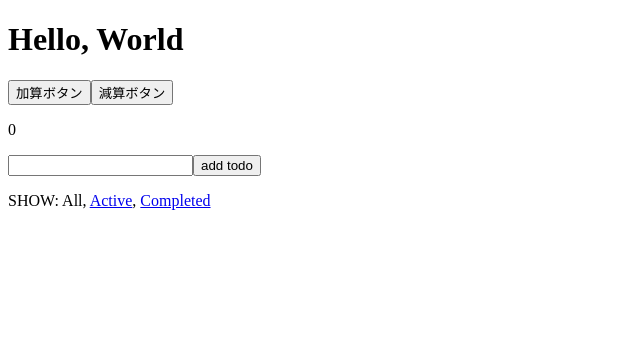
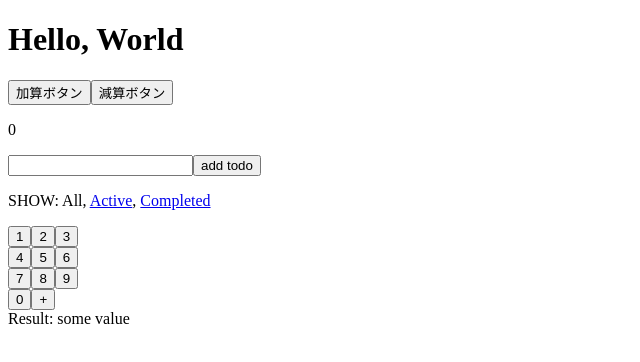
Before and after one commit to tofu0308/202004, a React (Create React App) app: page / in a window 1280 px wide. Shown: the top 362 px of the page, without its empty margins (0-640 px from the left). Built offline with nearby package versions, Linux system fonts and the light colour scheme.

Commit message:
componentを追加

```diff
--- /dev/null
+++ b/src/components/NumBtn.js
@@ -0,0 +1,6 @@
+import React from 'react'
+
+const NumBtn = ({n}) => (
+<button>{n}</button>
+)
+export default NumBtn;
--- /dev/null
+++ b/src/components/PlusBtn.js
@@ -0,0 +1,6 @@
+import React from 'react'
+
+const PlusBtn = ({n}) => (
+<button>+</button>
+)
+export default PlusBtn;
--- /dev/null
+++ b/src/components/Result.js
@@ -0,0 +1,8 @@
+import React from 'react'
+
+const Result = ({n}) => (
+<div>
+  Result: <span>some value</span>
+</div>
+)
+export default Result;
--- /dev/null
+++ b/src/containers/CalculatorContainer.js
@@ -0,0 +1,39 @@
+import React, { Component } from "react";
+
+// components
+import NumBtn from "../components/NumBtn"
+import PlusBtn from "../components/PlusBtn"
+import Result from "../components/Result"
+
+class CalculatorContainer extends Component {
+  render() {
+    return(
+      <div>
+        <div>
+          <NumBtn n={1} />
+          <NumBtn n={2} />
+          <NumBtn n={3} />
+        </div>
+        <div>
+          <NumBtn n={4} />
+          <NumBtn n={5} />
+          <NumBtn n={6} />
+        </div>
+        <div>
+          <NumBtn n={7} />
+          <NumBtn n={8} />
+          <NumBtn n={9} />
+        </div>
+
+        <div>
+          <NumBtn n={0} />
+          <PlusBtn />
+        </div>
+
+        <Result />
+      </div>
+    );
+  }
+}
+
+export default CalculatorContainer;
--- a/src/index.js
+++ b/src/index.js
@@ -6,6 +6,9 @@ import { Provider, connect } from "react-redux";
 import todo from './reducers'
 import Todo from './components/App'
 
+import CalculatorContainer from './containers/CalculatorContainer'
+
+// 初期にベタが期してたcomponent
 class Welcome extends React.Component {
   render() {
     return <h1>Hello, World</h1>;
@@ -62,6 +65,7 @@ render (
   <Provider store={ store }>
       <App />
       <Todo />
+      <CalculatorContainer />
   </Provider>,
   document.getElementById("root")
 );
--- a/src/reducers/index.js
+++ b/src/reducers/index.js
@@ -2,7 +2,7 @@ import { combineReducers } from 'redux'
 import todos from './todos'
 import visibilityFilter from './visibilityFilter'
 
-// Reducer
+// CounterのReducer
 const counter = (state = {value: 0}, action) => {
   // Componentの中でdispatchされたActionがaction変数に入ってくる
   // action = { type: "INCREMENT" }
```
